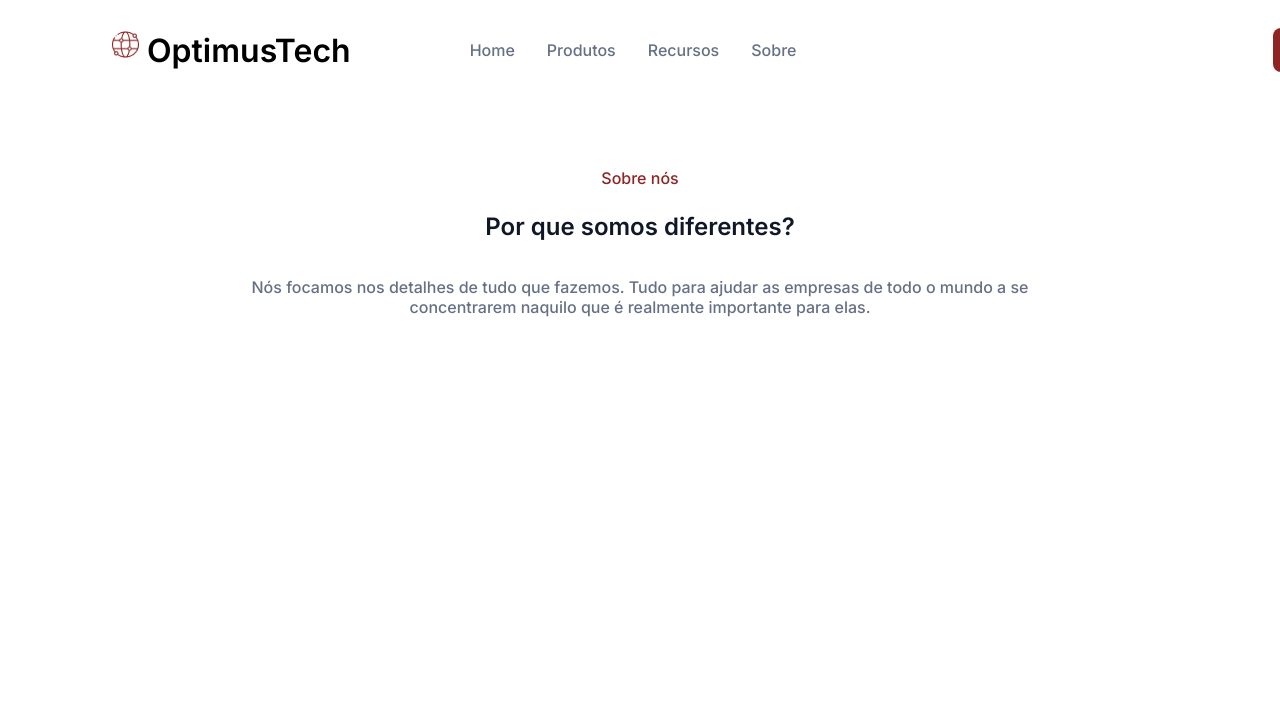
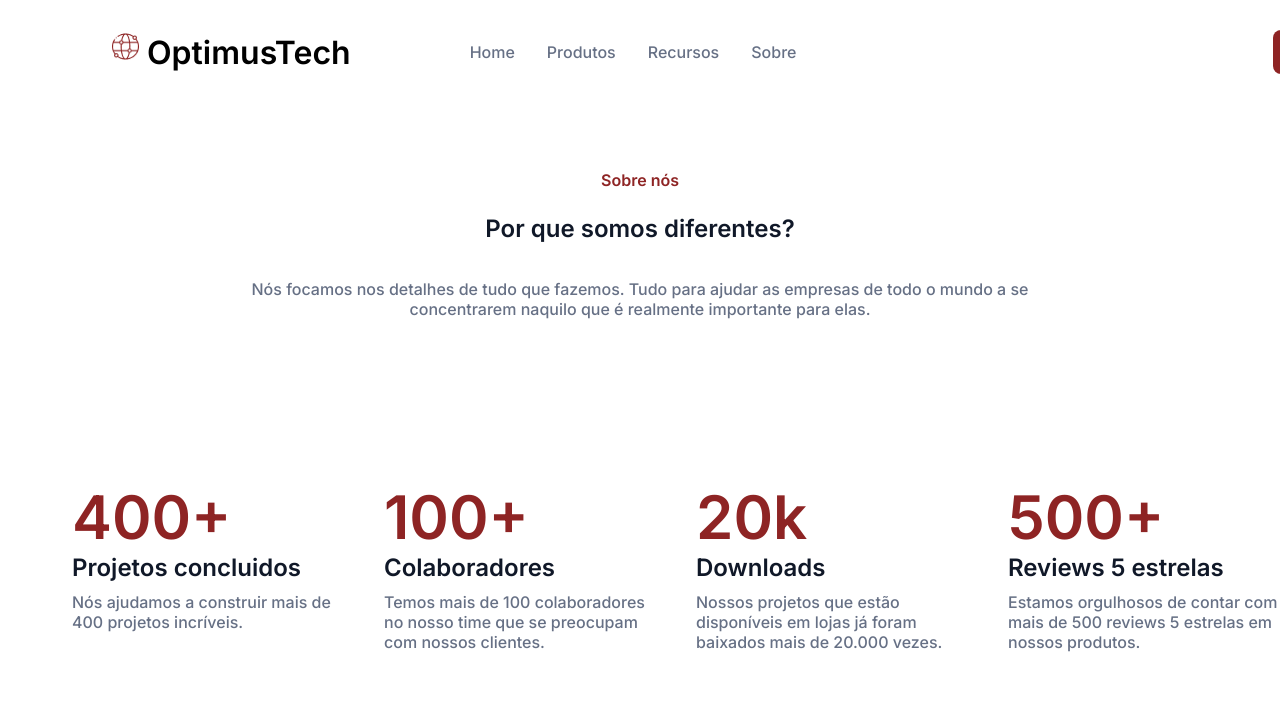
Before and after one commit to leandroespindula/7DaysOfCode-HTML-CSS, a plain HTML site: page index.html in a window 1280 px wide. Shown: the top 712 px of the page. Drawn offline with Linux system fonts and the light colour scheme.

Commit message:
Adicionando a section de metricas

```diff
--- a/index.html
+++ b/index.html
@@ -41,5 +41,30 @@
         <h1>Por que somos diferentes?</h1>
         <p>Nós focamos nos detalhes de tudo que fazemos. Tudo para ajudar as empresas de todo o mundo a se concentrarem naquilo que é realmente importante para elas.</p>
     </section>
+
+    <section class="container__metricas">
+        <div>
+            <span>400+</span>
+            <h2>Projetos concluidos</h2>
+            <p>Nós ajudamos a construir mais de 400 projetos incríveis.</p>
+        </div>
+        <div>
+            <span>100+</span>
+            <h2>Colaboradores</h2>
+            <p>Temos mais de 100 colaboradores no nosso time que se preocupam com nossos clientes.</p>
+        </div>
+        <div>
+            <span>20k</span>
+            <h2>Downloads</h2>
+            <p>Nossos projetos que estão disponíveis em lojas já foram baixados mais de 20.000 vezes.</p>
+        </div>
+        <div>
+            <span>500+</span>
+            <h2>Reviews 5 estrelas</h2>
+            <p>Estamos orgulhosos de contar com mais de 500 reviews 5 estrelas em nossos produtos.</p>
+        </div>
+
+
+    </section>
 </body>
 </html>
--- a/style.css
+++ b/style.css
@@ -3,7 +3,8 @@
 :root {
         --vermelho: #8E2424;
         --cinza: #667085;
-        --preto: #101828
+        --preto: #101828;
+        --branco: #FFFFFF;
 }
 
 
@@ -14,6 +15,8 @@
 
 body {
     max-width:100%;
+    width: 100vw;
+    height: 100vh;
     font-family: 'inter', sans-serif;
 }
 
@@ -31,7 +34,7 @@ ul li {
     display: flex;
     align-items: center;
     background-color: #FFFFFF;
-    margin-top: 28px;
+    margin-top: 30px;
 }
 
 header .container__cabecalho #itens__logo {
@@ -61,7 +64,7 @@ header .container__cabecalho #itens__navegacacao nav ul li {
 
 #itens__btn a {
     /* margin-right: 30px; */
-    color: #FFFFFF;
+    color: var(--branco);
 }
 
 #itens__btn button {
@@ -69,8 +72,8 @@ header .container__cabecalho #itens__navegacacao nav ul li {
     height: 44px;
     border-radius:8px;
     padding: 10px 18px 10px 18px;
-    background-color: #8E2424;
-    color: #FFFFFF;
+    background-color: var(--vermelho);
+    color: var(--branco);
     border: none;
 }
 
@@ -84,11 +87,13 @@ header .container__cabecalho #itens__navegacacao nav ul li {
 .container__sobreNos span {
     margin-top: 96px;
     margin-bottom: 24px;
+    font-weight:600;
     color: var(--vermelho);
 }
 
 .container__sobreNos h1 {
     margin-bottom: 36px;
+    font-weight: 600;
     color: var(--preto);
 }
 
@@ -97,3 +102,33 @@ header .container__cabecalho #itens__navegacacao nav ul li {
     height: 60px;
     text-align: center;
 }
+
+.container__metricas {
+    display: flex;
+    justify-content: center;
+    align-items: baseline;
+    height: 228px;
+    margin-left: 112px;
+}
+
+.container__metricas span {
+    color: var(--vermelho);
+    font-weight: 600;
+    font-size: 60px;
+    margin-bottom:20px;
+    text-align: left;
+}
+
+.container__metricas h2 {
+    color: var(--preto);
+    margin-bottom: 10px;
+}
+
+.container__metricas p {
+    width: 280px;
+    height: 48px;
+    text-align: left;
+    font-weight: 400;
+    font-size: 16px;
+    margin-right: 32px;
+}
```
